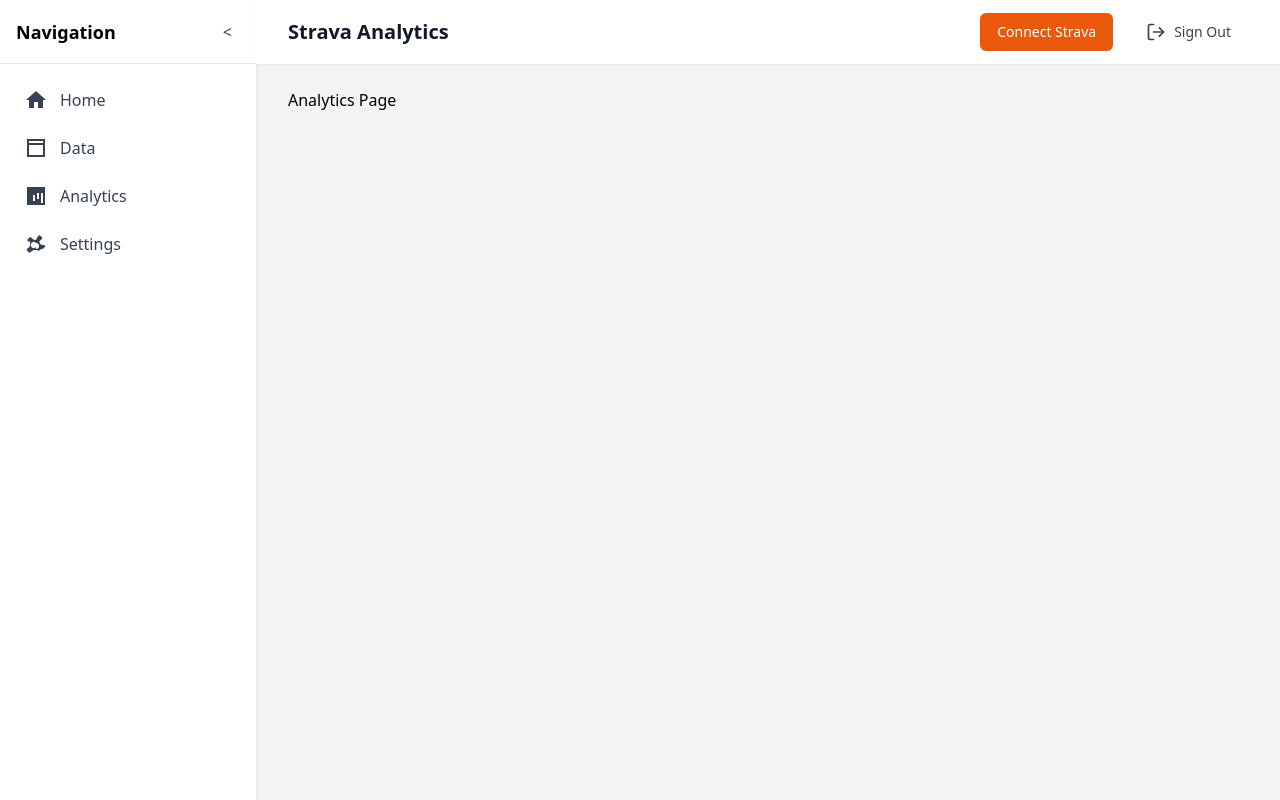
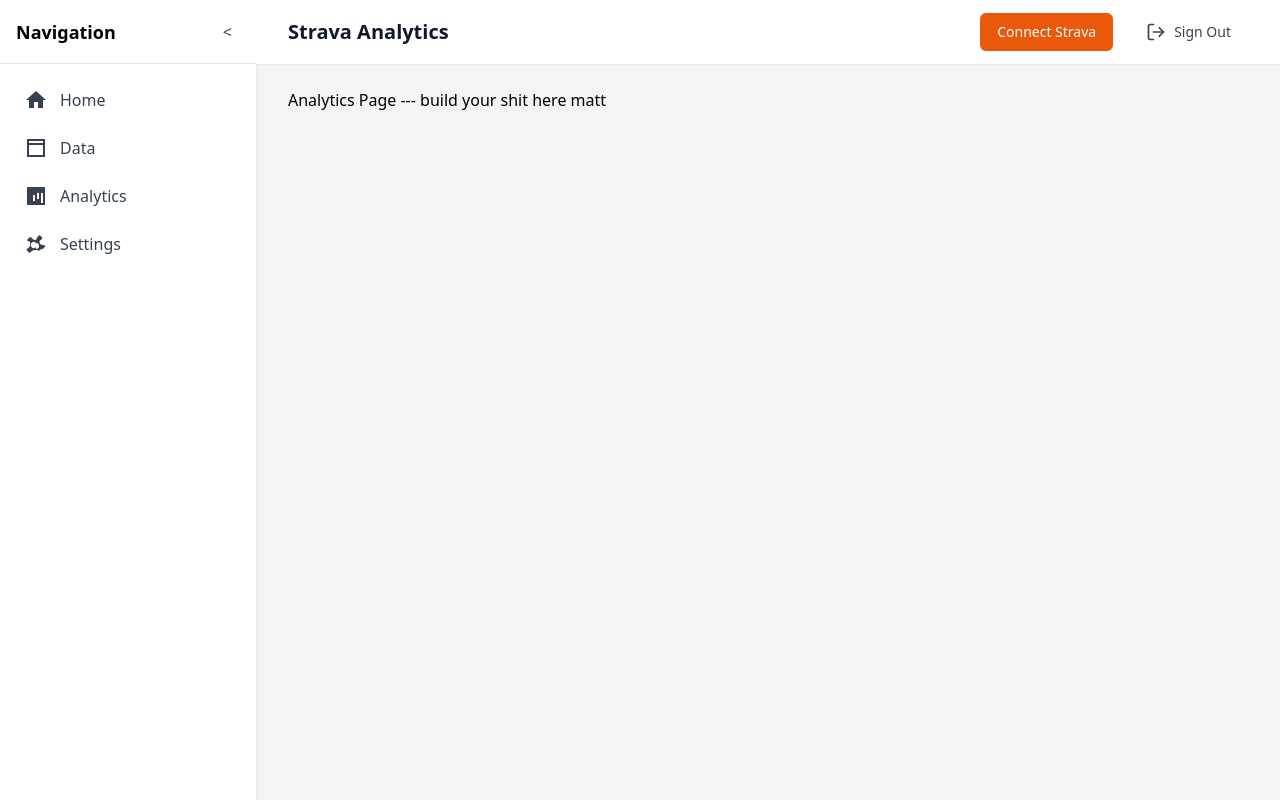
Before and after one commit to Joshhaws/strava-analytics, a React (Vite) app: page /analytics in a window 1280 px wide. Built offline with nearby package versions, Linux system fonts and the light colour scheme; no server answers.

Commit message:
message to matt

```diff
--- a/src/pages/Analytics.tsx
+++ b/src/pages/Analytics.tsx
@@ -1,5 +1,5 @@
 import React from 'react';
 
 export default function Analytics() {
-  return <div>Analytics Page</div>;
+  return <div>Analytics Page --- build your shit here matt</div>;
 }
```
